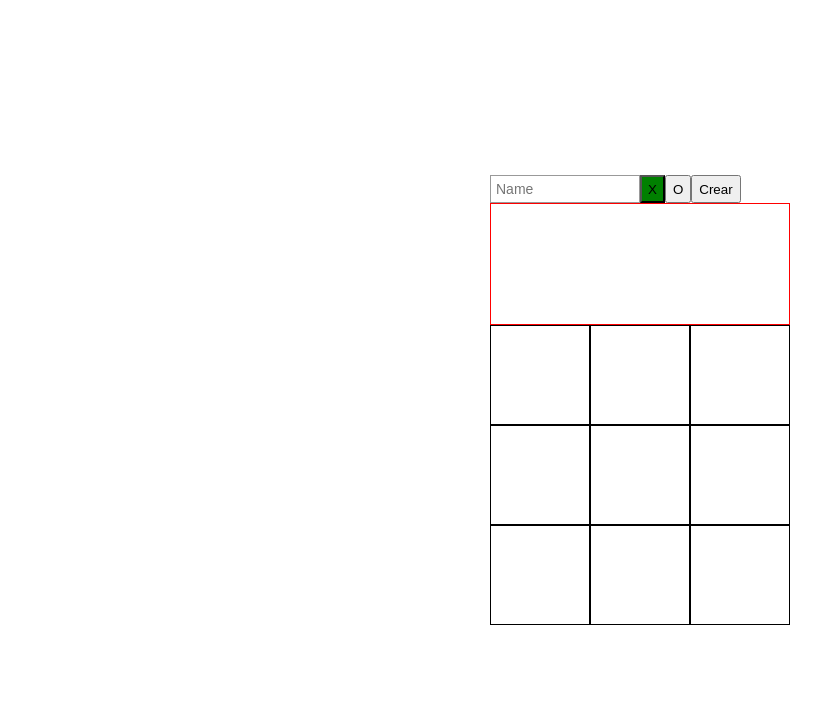
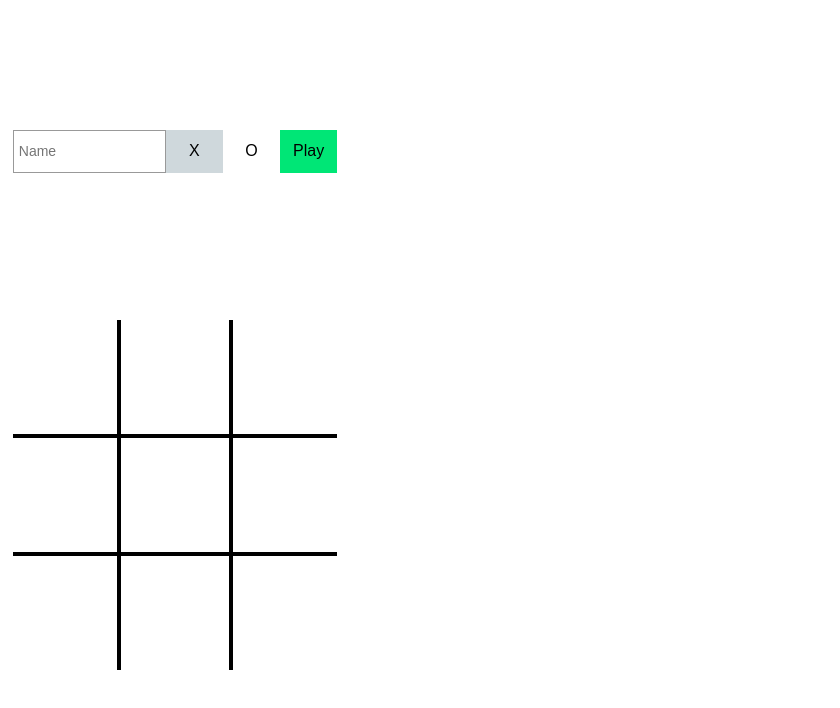
Before and after one commit to Malbonm/tic-tac-toe, a Vue app: page / in a window 1280 px wide. Shown: the top 708 px of the page, without its empty margins (0-840 px from the left). Built offline with nearby package versions, Linux system fonts and the light colour scheme.

Commit message:
almo finished

```diff
--- a/src/App.vue
+++ b/src/App.vue
@@ -15,6 +15,8 @@ export default {
     TicTacToe,
   },
   created() {
+    let vh = window.innerHeight * 0.01;
+    document.documentElement.style.setProperty('--vh', `${vh}px`);
   }
 }
 </script>
@@ -29,6 +31,7 @@ body, html {
 #app {
   width: 100%;
   height: 100vh;
+  height: calc(var(--vh, 1vh) * 100);
   font-family: 'Avenir', Helvetica, Arial, sans-serif;
   -webkit-font-smoothing: antialiased;
   -moz-osx-font-smoothing: grayscale;
@@ -40,7 +43,6 @@ body, html {
   align-items: center;
 }
 .game-content {
-  min-width: 300px;
-  max-width: 600px;
+  width: 100%;
 }
 </style>
--- a/src/components/Modal.vue
+++ b/src/components/Modal.vue
@@ -1,7 +1,8 @@
-<template>
+<template functional>
   <div class="modal">
     <div class="modal__content">
-        <h2>{{name}} ha ganado!</h2>
+        <h2 v-if="props.name">{{props.name}} ha ganado!</h2>
+        <h2 v-else>Draw!</h2>
         <slot></slot>
     </div>
   </div>
@@ -9,12 +10,6 @@
 
 <script>
 export default {
-  props: {
-    name: {
-      type: String,
-      required: true
-    }
-  }
 }
 </script>
 
@@ -31,13 +26,15 @@ export default {
   background: rgba(0,0,0,0.3);
   z-index: 10;
   &__content {
-    min-width: 300px;
-    max-width: 600px;
+    width: 95%;
     height: 200px;
     max-height: 400px;
     background: #ECEFF1;
     display: grid;
     align-items: center;
+    @media only screen and (min-width: 400px) {
+      width: 350px;
+    }
   }
 }
 </style>
--- a/src/components/TicTacToe.vue
+++ b/src/components/TicTacToe.vue
@@ -2,13 +2,13 @@
   <div>
     <div class="game-board">
       <div class="game-board__register" v-show="marks !== 'full'">
-        <input type="text" placeholder="Name" v-model="playerData.name">
+        <input type="text" placeholder="Name" v-model="playerData.name" >
         <button v-for="(mark, index) in marks" :key="index" @click="markSelected(mark)"
-        :class="{'symBtnActive' : playerData.mark === mark}" class="symBtn"
+        :class="{'markBtnActive' : playerData.mark === mark}" class="markBtn"
         >
           {{mark}}
         </button>
-        <button @click="createUser">Crear</button>
+        <button class="createBtn" @click="createUser">Play</button>
       </div>
       <div class="game-board__info">
         <div class="msgAlert" v-if="gameStat === 'OFF'" style="margin-top: 2rem;">
@@ -16,56 +16,62 @@
         </div>
         <div v-if="gameStat === 'ON'" class="player-board">
           <div class="player-board__descriptions">
-            <div style="font-size: 24px; font-weight: 600;">{{players[0].name}}</div>
-            <div style="font-size: 24px; font-weight: 600;">{{players[1].name}}</div>
+            <div class="subtitle">Players</div>
+            <div class="grid-item" style="font-size: 24px; font-weight: 600;">{{players[0].name}}</div>
+            <div class="grid-item" style="font-size: 24px; font-weight: 600;">{{players[1].name}}</div>
           </div>
           <div class="player-board__stats">
-            <div>
+            <div class="">
+              <span class="subtitle" style="margin-right: 10px;">W</span>
+              <span class="subtitle" >L</span>
+            </div>
+            <div class="">
               <span style="font-size: 24px; font-weight: 600; margin-right: 10px;">{{this.players[0].ranking.win}}</span>
               <span style="font-size: 24px; font-weight: 600;">{{this.players[0].ranking.losses}}</span>
             </div>
-            <div>
+            <div class="">
               <span style="font-size: 24px; font-weight: 600; margin-right: 10px;">{{this.players[1].ranking.win}}</span>
               <span style="font-size: 24px; font-weight: 600;">{{this.players[1].ranking.losses}}</span>
             </div>
           </div>
           <div class="player-board__turn">
-            <h2>{{this.players[turn].mark}}</h2>
+            <div class="subtitle">Turn</div>
+            <div class="mark">{{this.players[turn].mark}}</div>
           </div>
         </div>
       </div>
     </div>
     <div class="tictactoe-grid">
-      <div class="A1 grat" @click.self="toMark('A', '0', turn)">
+      <div class="A0 square" @click.self="toMark('A', '0', turn)">
         <span>{{tictacBoard.A[0]}}</span>
       </div>
-      <div class="A2 grat" @click.self="toMark('A', '1', turn)">
+      <div class="A1 square" @click.self="toMark('A', '1', turn)">
         <span>{{tictacBoard.A[1]}}</span>
       </div>
-      <div class="A3 grat" @click.self="toMark('A', '2', turn)">
+      <div class="A2 square" @click.self="toMark('A', '2', turn)">
         <span>{{tictacBoard.A[2]}}</span>
       </div>
-      <div class="B1 grat" @click.self="toMark('B', '0', turn)">
+      <div class="B0 square" @click.self="toMark('B', '0', turn)">
         <span>{{tictacBoard.B[0]}}</span>
       </div>
-      <div class="B2 grat" @click.self="toMark('B', '1', turn)">
+      <div class="B1 square" @click.self="toMark('B', '1', turn)">
         <span>{{tictacBoard.B[1]}}</span>
       </div>
-      <div class="B3 grat" @click.self="toMark('B', '2', turn)">
+      <div class="B3 square" @click.self="toMark('B', '2', turn)">
         <span>{{tictacBoard.B[2]}}</span>
       </div>
-      <div class="C1 grat" @click.self="toMark('C', '0', turn)">
+      <div class="C2 square" @click.self="toMark('C', '0', turn)">
         <span>{{tictacBoard.C[0]}}</span>
       </div>
-      <div class="C2 grat" @click.self="toMark('C', '1', turn)">
+      <div class="C1 square" @click.self="toMark('C', '1', turn)">
         <span>{{tictacBoard.C[1]}}</span>
       </div>
-      <div class="C3 grat" @click.self="toMark('C', '2', turn)">
+      <div class="C2 square" @click.self="toMark('C', '2', turn)">
         <span>{{tictacBoard.C[2]}}</span>
       </div>
     </div>
-    <Modal v-if="winner" :name="winner" :reset="resetGame">
-      <button @click="resetGame(turn)">Reiniciar</button>
+    <Modal v-if="winner || draw === 9" :name="winner">
+      <button class="btnModal" @click="resetGame(turn)">Restart</button>
     </Modal>
   </div>
 </template>
@@ -109,7 +115,7 @@ export default {
       msg: '', // display message when a player is registered incorretly
       gameStat: 'OFF',
       winner: '',
-      showModal: false
+      draw: 0, // 0 to 9 points(turns) = draw
     }
   },
   created() {
@@ -147,6 +153,8 @@ export default {
 
       if(this.gameStat === 'ON') {
 
+        this.draw += 1
+
         let currentPlayer = this.players[turnOfPlayer]
         let rowArray = this.tictacBoard[letter];
         let gridSquare = this.tictacBoard[letter][number]
@@ -156,26 +164,24 @@ export default {
 
           currentPlayer.historyMoves.push(`${letter+number}`)
           this.$set(rowArray, number, currentPlayer.mark)
+
           let result = checkingResult(currentPlayer)
-          // console.log('hola')
+
           if(result) {
             currentPlayer.ranking.win += 1
             this.winner = currentPlayer.name
-            this.players.forEach(player => {
-              player.historyMoves = []
-            })
 
-            console.log(`${currentPlayer.name} ha ganado!`)
+            this.turn === 0 ? this.turn = 1 : this.turn = 0 // change of turn
+            this.players[this.turn].ranking.losses += 1 // add 1 point to losses of the player
+          }
+          else if(this.draw === 9 && !this.winner) {
+            console.log('draw!')
           }
           else {
             this.changeTurn()
-            console.log(this.tictacBoard.A.length)
           }
-
         }
-
       }
-
     },
     changeTurn() {
       switch(this.turn) {
@@ -193,10 +199,11 @@ export default {
         C: ['', '', '']
       }
       this.tictacBoard = newTictacBoard;
+      this.draw = 0;
       this.winner = '';
-      turn === 0 ? this.turn = 1 : this.turn = 0
-      // this.tictacBoard = Object.assign({}, newTictacBoard);
-      console.log('se hizo reset')
+      this.players.forEach(player => {
+        player.historyMoves = []
+      })
     }
   },
   watch: {
@@ -213,33 +220,75 @@ export default {
 <!-- Add "scoped" attribute to limit CSS to this component only -->
 <style scoped lang="scss">
 .tictactoe-grid {
-  width: 300px;
-  height: 300px;
+  width: 100%;
+  height: 50vh;
+  padding: 0px 1%;
+  @media only screen and (min-width: 400px) {
+    width: 350px;
+    height: 350px;
+  }
   display: grid;
   grid-template-columns: 33.33% 33.33% 33.33%;
   grid-template: 33.33% 33.33% 33.33%;
-  .grat {
+  .square {
     width: 100%;
     height: 100%;
-    border: 0.5px solid black;
+    // border: 0.5px solid black;
     position: relative;
     display: flex;
     justify-content: center;
     align-items: center;
     span {
       position: absolute;
-      font-size: 24px;
+      font-size: 34px;
+      font-weight: 900;
     }
+  }
+  .square:nth-child(1) {
+    border-bottom: 4px solid black;
+    border-right: 4px solid black;
+  }
+  .square:nth-child(2) {
+    border-bottom: 4px solid black;
+  }
+  .square:nth-child(3) {
+    border-bottom: 4px solid black;
+    border-left: 4px solid black;
+  }
+  .square:nth-child(4) {
+    border-bottom: 4px solid black;
+    border-right: 4px solid black;
+  }
+  .square:nth-child(5) {
+    border-bottom: 4px solid black;
+  }
+  .square:nth-child(6) {
+    border-bottom: 4px solid black;
+    border-left: 4px solid black;
+  }
+  .square:nth-child(7) {
+    border-right: 4px solid black;
+  }
+  // .square:nth-child(8) {
+  // }
+  .square:nth-child(9) {
+    border-left: 4px solid black;
   }
 }
 .game-board {
-  width: 300px;
+  width: 100%;
   height: 150px;
+  @media only screen and (min-width: 400px) {
+    width: 350px;
+    height: 150px;
+  }
   display: flex;
   flex-direction: column;
+  padding: 0px 1%;
+  margin-bottom: 40px;
   &__register {
     width: 100%;
-    height: 20%;
+    height: 60px;
     display: flex;
     justify-content: flex-start;
     input[type=text], select {
@@ -255,7 +304,7 @@ export default {
   &__info {
     width: 100%;
     height: 100%;
-    border: 1px solid red;
+    // border: 1px solid red;
     .msgAlert {
       font-size: 14px;
     }
@@ -269,28 +318,73 @@ export default {
         height: 100%;
         display: grid;
         grid-template-columns: 1fr;
-        grid-template-rows: 1fr 1fr;
+        grid-template-rows: 30px 1fr 1fr;
         align-items: center;
-        border: 1px solid red;
+        // border: 1px solid red;
       }
       &__stats {
         display: grid;
-        grid-template-rows: 1fr 1fr;
+        grid-template-columns: 1fr;
+        grid-template-rows: 30px 1fr 1fr;
         align-items: center;
       }
       &__turn {
         height: 100%;
         display: grid;
-        border: 1px solid red;
+        grid-template-columns: 1fr;
+        grid-template-rows: 30px 1fr;
         align-items: center;
+        align-items: center;
+        .mark {
+          font-size: 34px;
+          font-weight: 900;
+        }
       }
     }
   }
 }
-.symBtn {
+.grid-item {
+  width: 100%;
+  height: 100%;
+  display: flex;
+  justify-content: center;
+  align-items: center;
+  overflow:hidden;
+  text-overflow: ellipsis;
+  white-space: nowrap;
+}
+.subtitle {
+  font-size: 16px;
+  font-weight: 400;
+  letter-spacing: 1px;
+}
+.markBtn {
+  outline: none;
+  width: 60px;
+  font-size: 16px;
+  border: none;
+  background: transparent;
+}
+.createBtn {
+  outline: none;
+  width: 60px;
+  display: flex;
+  justify-content: center;
+  align-items: center;
+  font-size: 16px;
+  background: #00E676;
+  border: none;
+}
+.markBtnActive {
+  background: #CFD8DC;
+}
+.btnModal {
+  border: none;
+  width: 50%;
+  height: 50px;
+  background: #00E676;
+  font-size: 16px;
+  margin: auto;
   outline: none;
 }
-.symBtnActive {
-  background: green;
-}
 </style>
```
